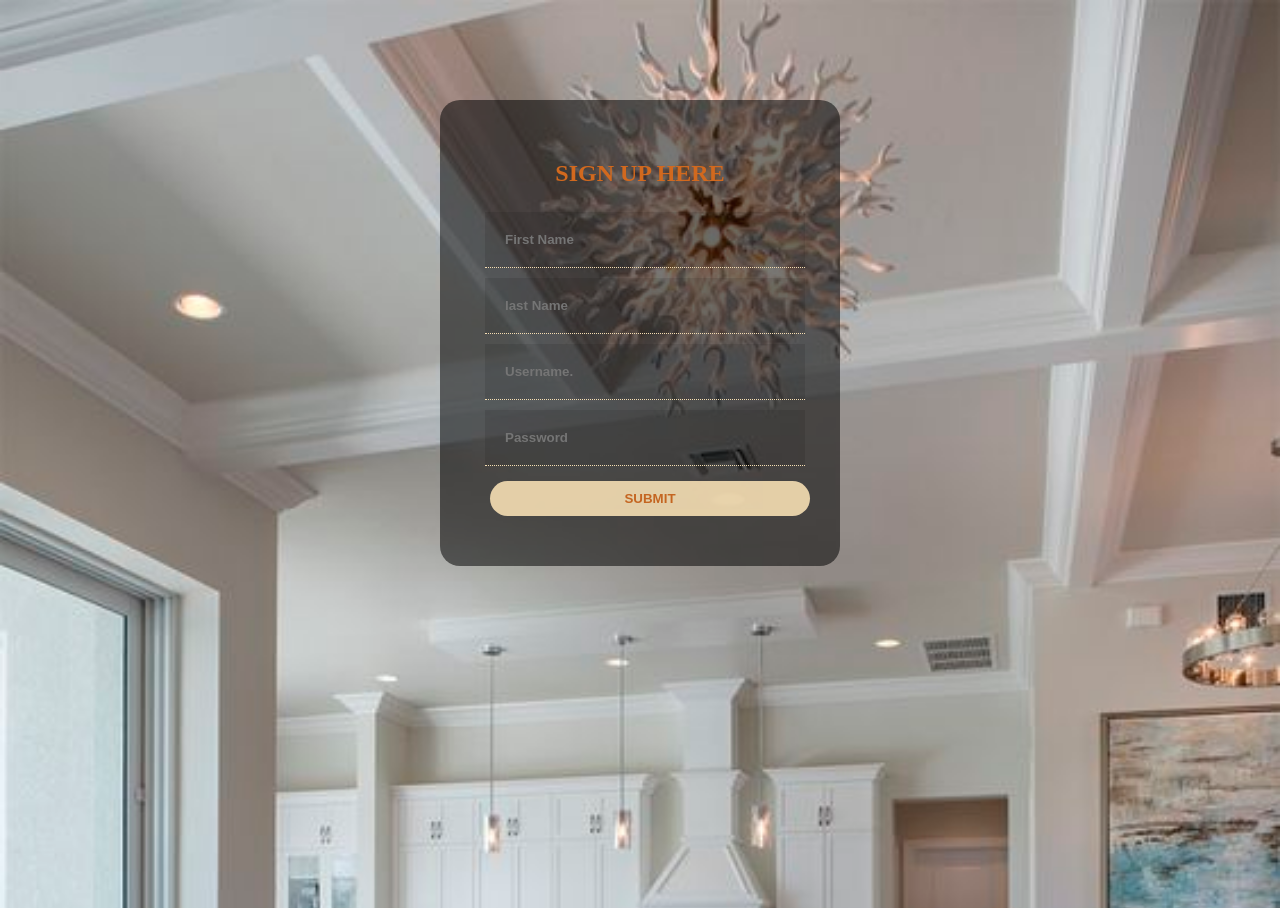
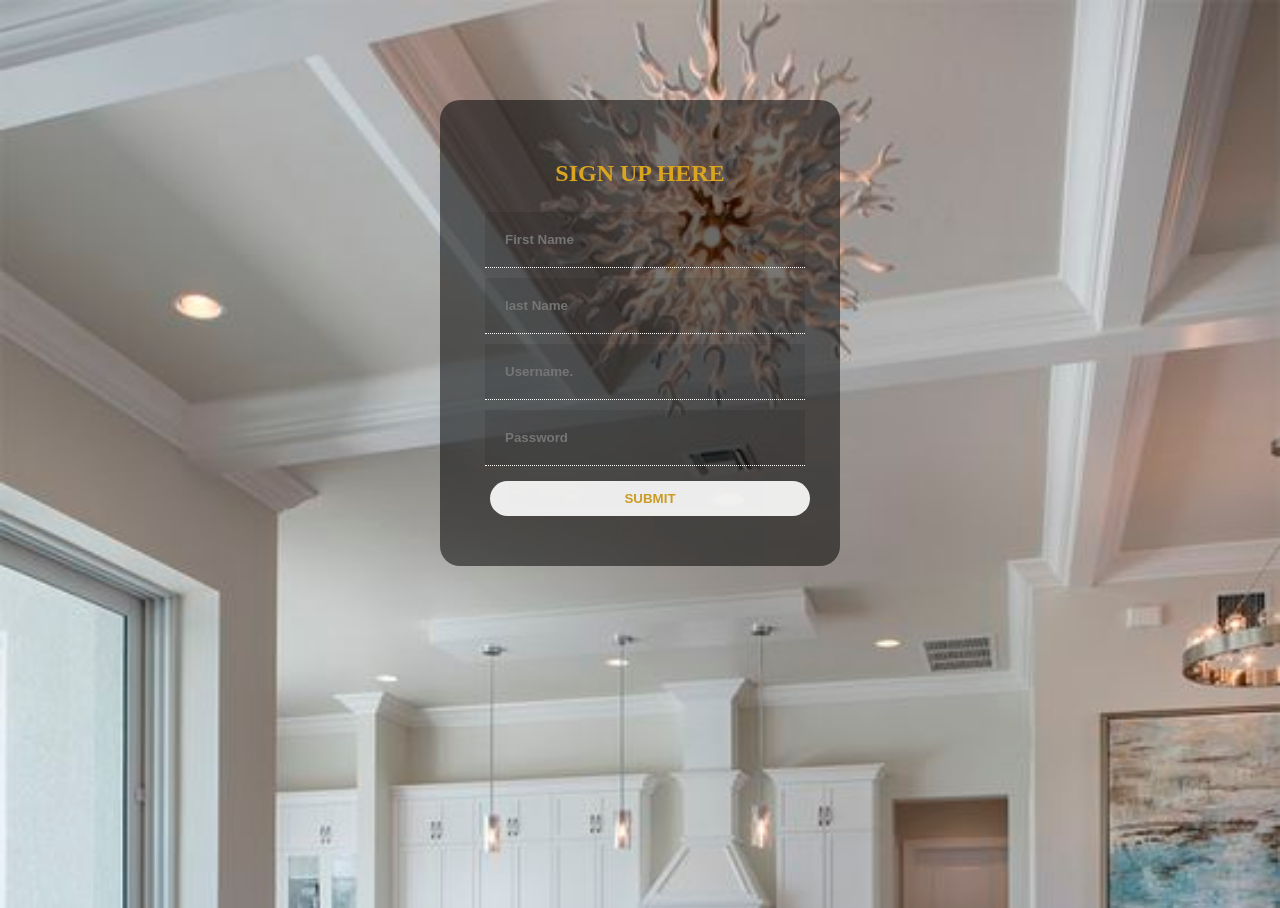
Before and after one commit to CSituma/SIGN-UP-FORM-, a plain HTML site: page index.html in a window 1280 px wide. Drawn offline with Linux system fonts and the light colour scheme.

Commit message:
Update style.css

```diff
--- a/style.css
+++ b/style.css
@@ -11,7 +11,7 @@ body {
 .container{
     max-width:400px;
     min-width: 30px;
-    color:chocolate;
+    color:goldenrod;
     background:rgba(2, 2, 2, 0.534);
     border-radius: 20px;
     margin: auto;
@@ -26,7 +26,7 @@ h2{
  width: 100%;
 box-sizing: border-box;
 background:rgba(2, 2, 2, 0.102);
-color:wheat;
+color:white;
 padding: 20px;
 margin:5px;
 border: none;
@@ -41,10 +41,10 @@ padding:10px;
 margin:10px;
 border:none;
 opacity: 0.9;
-color:chocolate;
+color:goldenrod;
 text-transform: uppercase;
 font-weight: bold;
-background: wheat;
+background: white;
 border-radius: 20px;
 }
 
```
